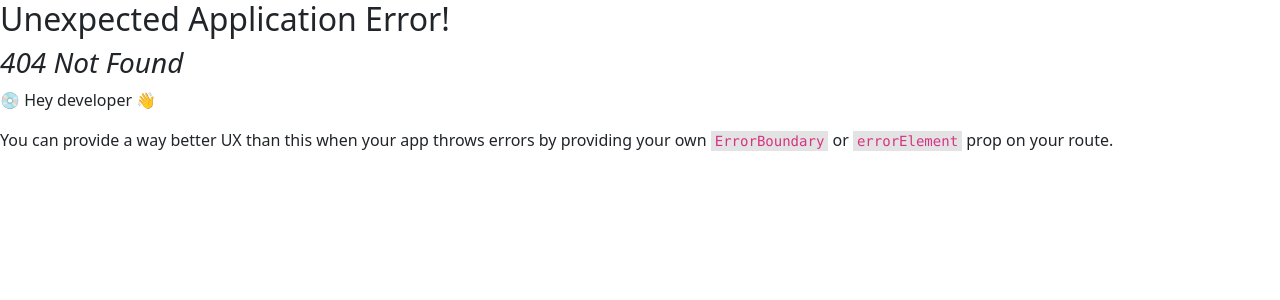
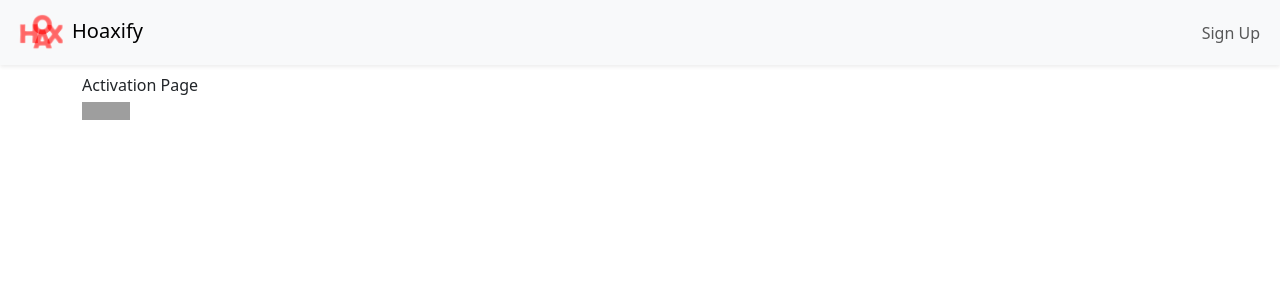
Before and after one commit to AzizTAS/Spring-and-React-FullStack-Frontend, a React (Vite) app: page /activation/1 in a window 1280 px wide. Before the commit this address had no page. Shown: the top 300 px of the page. Built offline with nearby package versions, Linux system fonts and the light colour scheme; grey boxes are pictures that could not be loaded.

Commit message:
Activation page added

```diff
--- /dev/null
+++ b/src/pages/Activation/index.jsx
@@ -0,0 +1,8 @@
+import { useParams } from "react-router-dom"
+
+export function Activation(){
+
+    const {token}=useParams()
+
+    return <div>Activation Page</div>
+}
--- a/src/router/index.js
+++ b/src/router/index.js
@@ -2,6 +2,7 @@ import { createBrowserRouter } from "react-router-dom";
 import { Home } from "../pages/Home";
 import { SignUp } from "../pages/SignUp";
 import App from "../App";
+import { Activation } from "../pages/Activation";
 
 export default createBrowserRouter([
   {
@@ -16,6 +17,10 @@ export default createBrowserRouter([
       {
         path: "/signup",
         Component: SignUp
+      },
+      {
+        path: "/activation/:token",
+        Component: Activation
       }
     ]
   }
```
